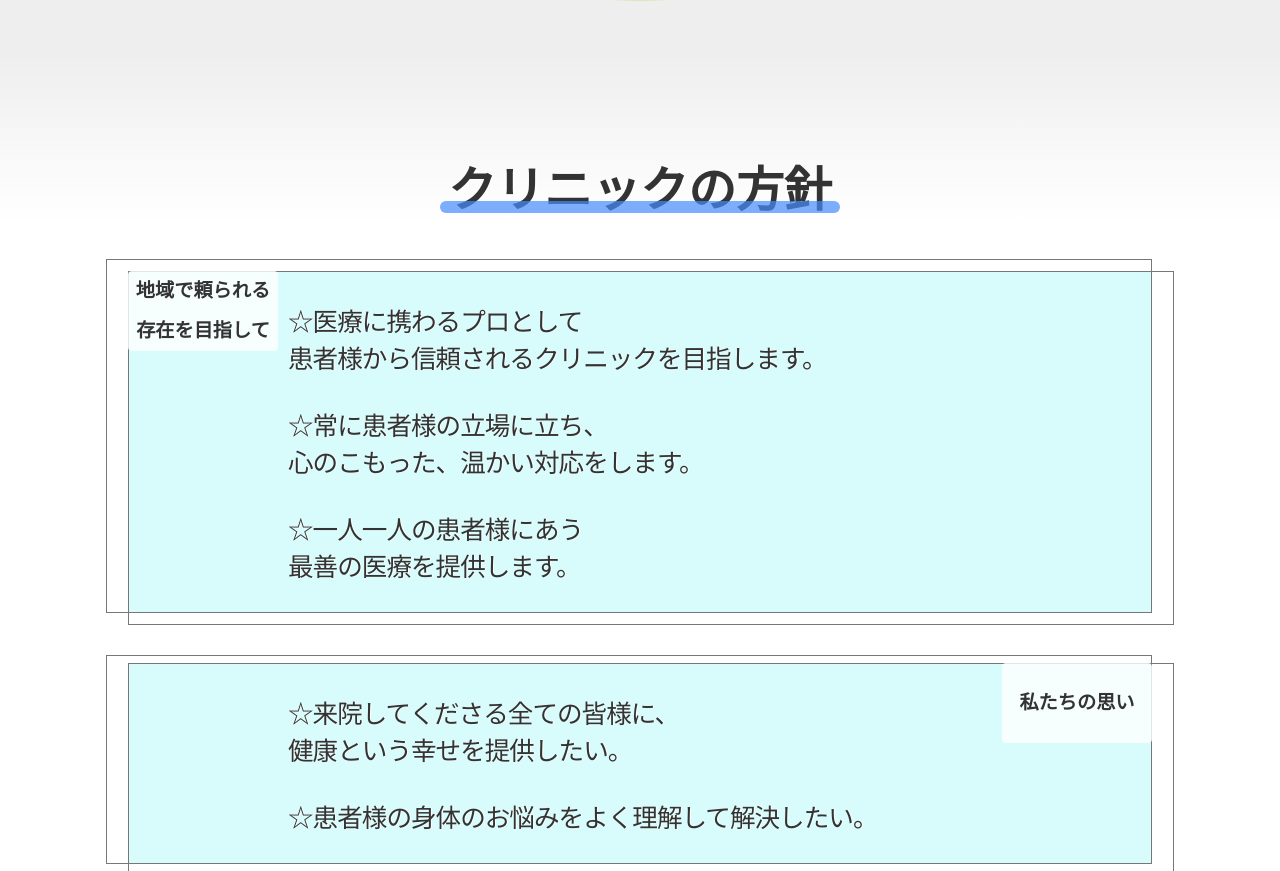
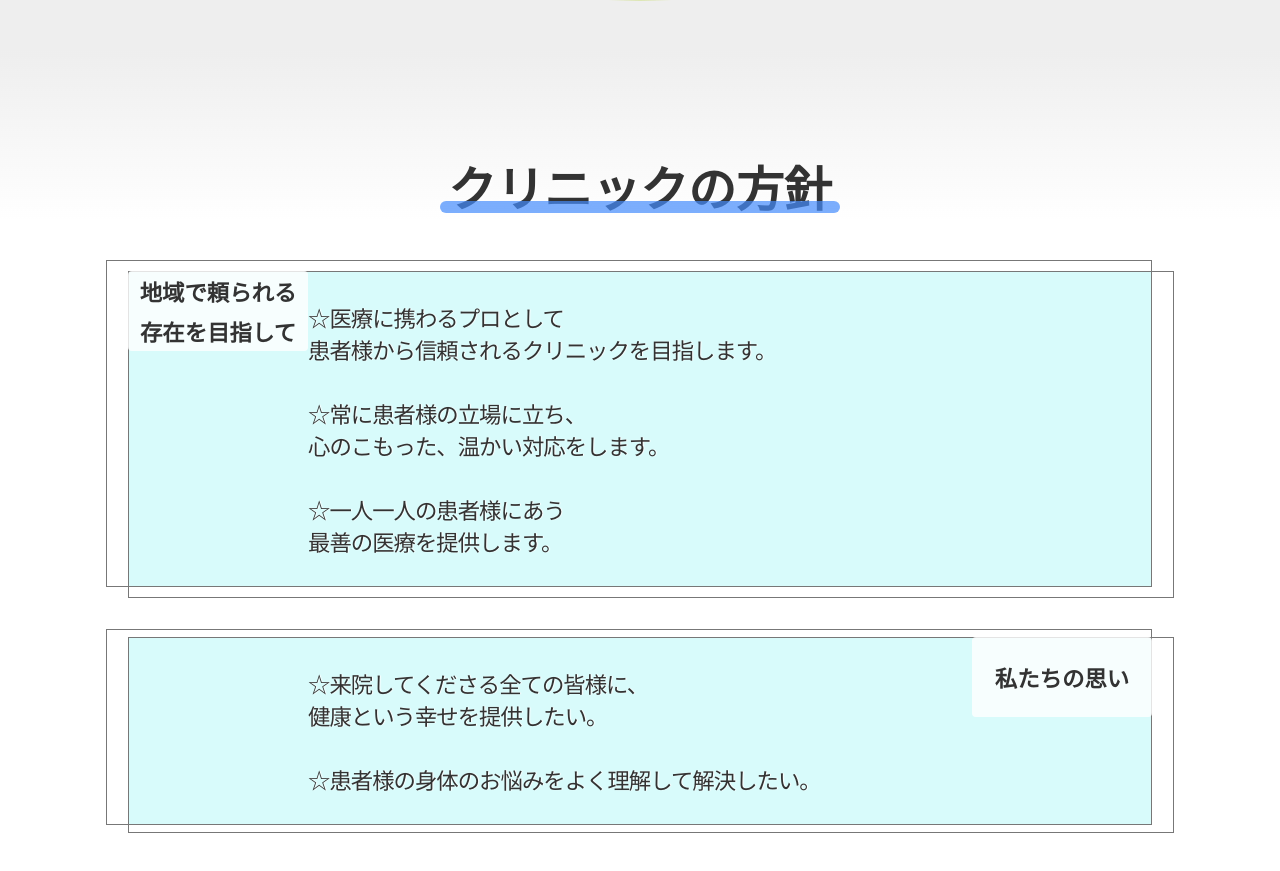
Before and after one commit to saka-tomo/my-works, a plain HTML site: page index.html in a window 1280 px wide. Shown: the part 4019-4890 px from the top of the page. Drawn offline with Linux system fonts and the light colour scheme; a web font is replaced by a local one.

Commit message:
デザイン調整 フォント微調整

```diff
--- a/_header.scss
+++ b/_header.scss
@@ -4,8 +4,8 @@
 @import "variables";
 
 *{
-  // font-family: 'Noto Sans JP', sans-serif;
-  font-family: 'Noto Serif JP', serif;
+  font-family: 'Noto Sans JP', sans-serif;
+  // font-family: 'Noto Serif JP', serif;
 }
 
 
--- a/style.scss
+++ b/style.scss
@@ -415,29 +415,33 @@ section {
     p:first-child {
       //box
       background:rgba(255,255,255,0.8);
-      width:150px;
+      width:180px;
       height:80px;
       border-radius:4px;
+      z-index:3;
       //position
       position:absolute;
       top:0;
-      //other_setting
+      //text
       white-space:pre-line;
       text-align:center;
-      font-size:1.2em;
+      font-size:1.4em;
       font-weight:bold;
-      z-index:3;
+
     }
     p:last-child {
       width:100%;
       height:100%;
       margin:0 auto;
+      padding:30px 30px 30px 180px;
+      z-index:1;
+
+      //text
       text-align:left;
       text-shadow:1px 0 1px white;
-      font-size:1.6em;
+      font-size:1.4em;
+      font-weight:100;
       letter-spacing: -1px;
-      padding:30px 30px 30px 160px;
-      z-index:1;
       white-space:pre-line;
     }
   }
```
Also changed, not shown: style.css, 1 other file.
